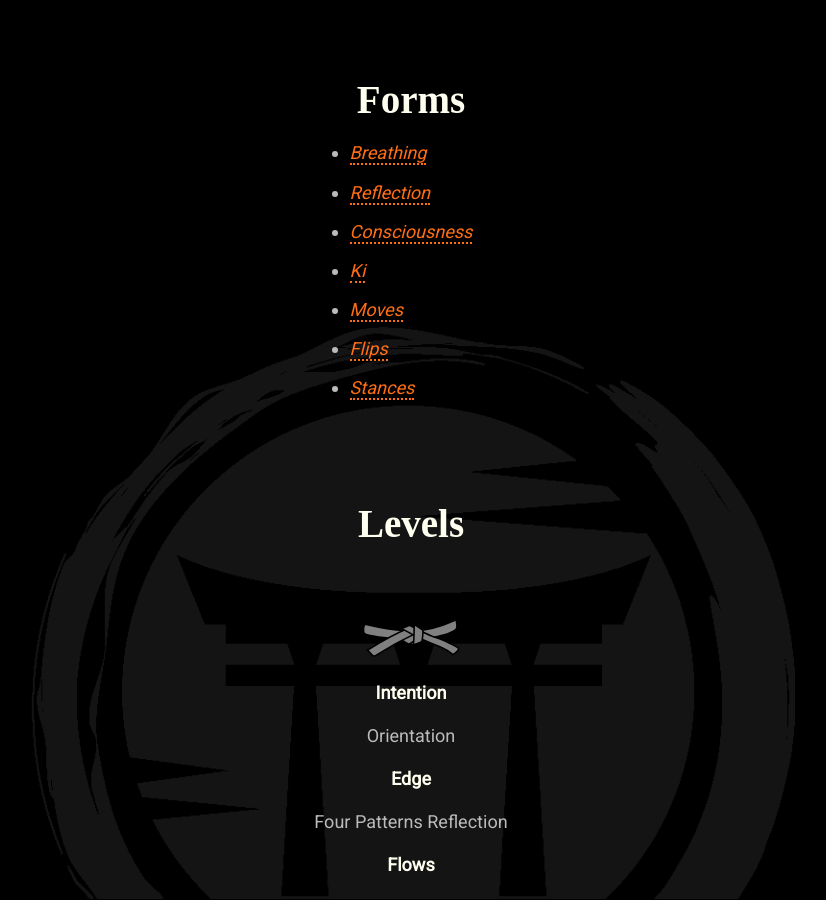
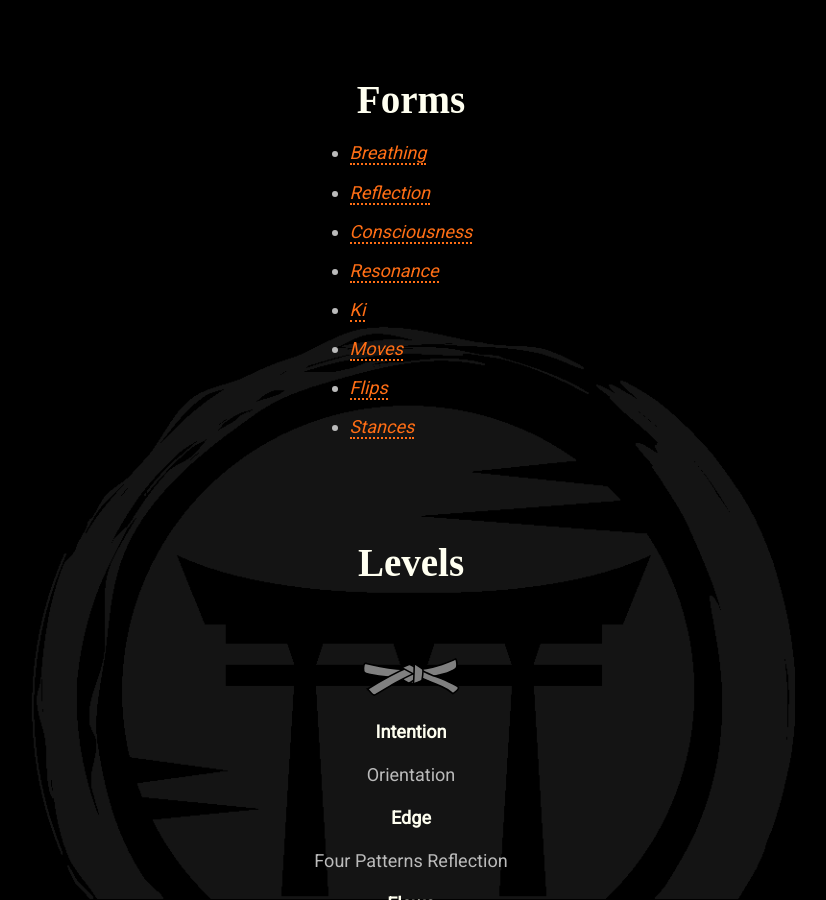
Before and after one commit to mindset-dojo/mindset-dojo.github.io, a Jekyll site: the page built from program.md, in a window 1280 px wide and 900 px high, scrolled down 1074 px. Shown: the whole window, without its empty margins (229-1055 px from the left). Built offline with Jekyll 4.4.1, drawn with Linux system fonts in a browser that asks for light colours; some web fonts are replaced.

Commit message:
feat(program): add resonance as form in program.

```diff
--- a/_data/program.yaml
+++ b/_data/program.yaml
@@ -26,6 +26,8 @@ sections:
           url: https://en.wikipedia.org/wiki/Self-reflection
         - label: "Consciousness"
           url: https://www.nondualitylife.com/levels-of-consciousness
+        - label: "Resonance"
+          url: https://static1.squarespace.com/static/66b622f49a9c4b791061dd7f/t/675c9d2fc876057bcf6bc740/1734122800096/Resonate+infographic+mm.pdf
         - label: "Ki"
           url: https://mindbodyaikido.com/plus-ki-and-minus-ki/
         - label: "Moves"
```
